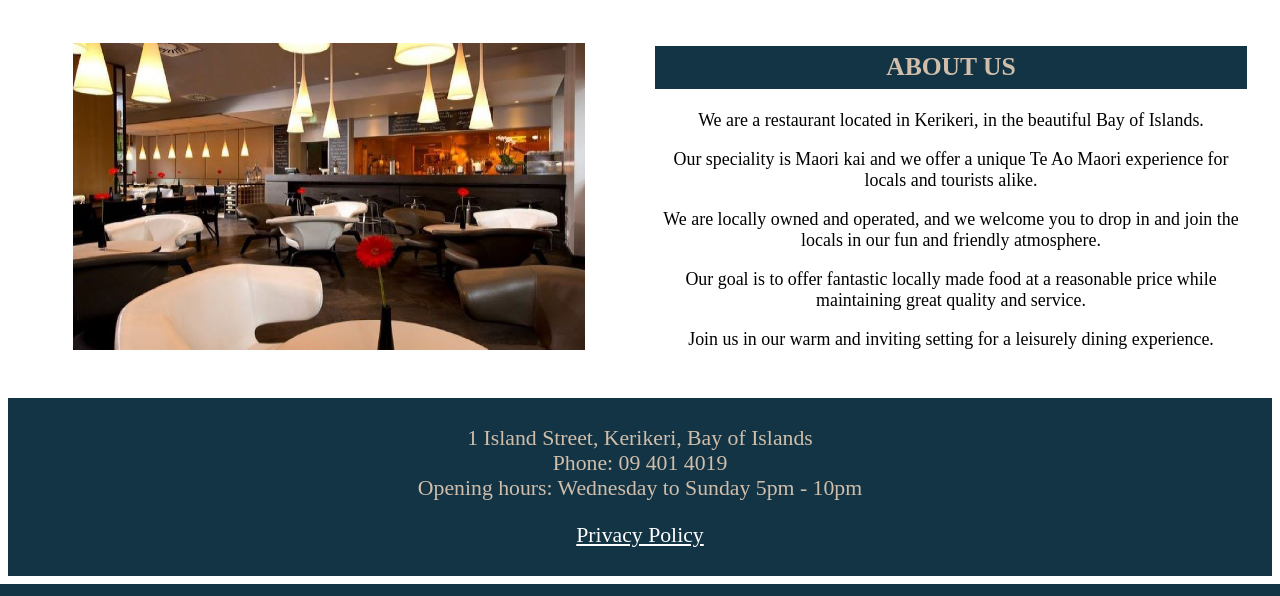
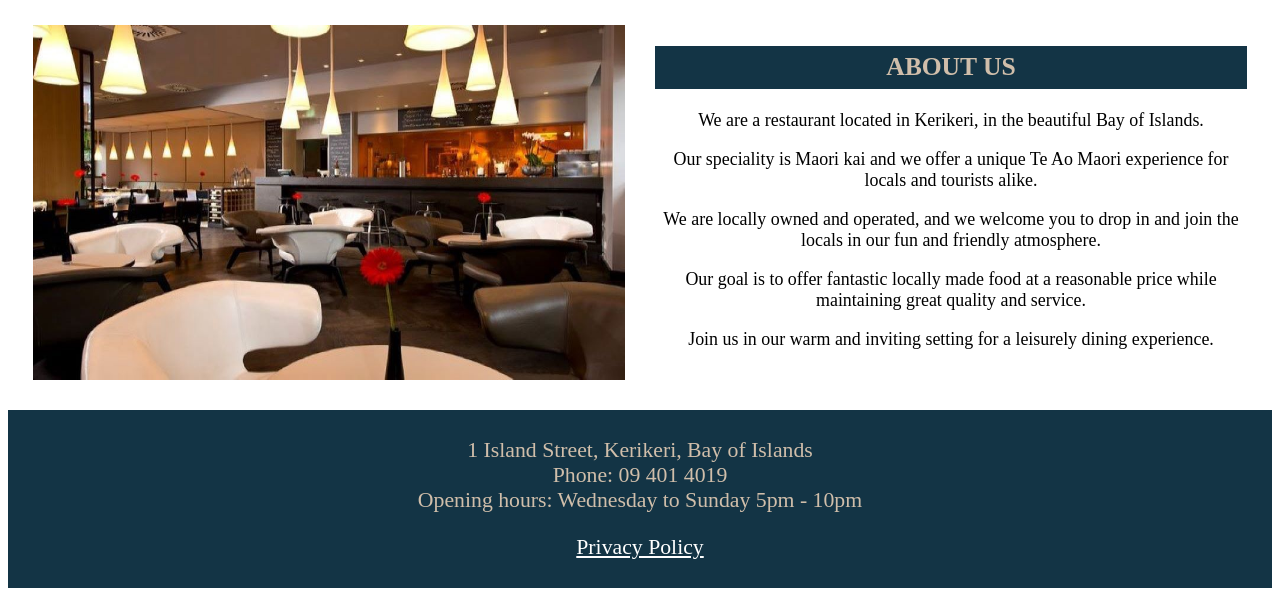
Before and after one commit to ChrisCairns10/ChrisCairns10.github.io, a PHP site: page / in a window 1280 px wide. Shown: the part 217-813 px from the top of the page. Run offline with PHP 8.4, Linux system fonts and the light colour scheme.

Commit message:
Add files via upload

```diff
--- a/CSS/my-css.css
+++ b/CSS/my-css.css
@@ -59,13 +59,6 @@
     background-color: white;
     font-size: 1.4vw;
 }
-
-/* If the screen size is 600px wide or less, reset the font-size of column.header
-@media screen and (max-width: 600px) {
-.column.header {
-    font-size: 6vw;
-    }
-} */
 
 /* If the screen size is 600px wide or less, reset the font-size of column */
 @media screen and (max-width: 600px) {
@@ -138,17 +131,8 @@
     }
 
 
-/*
-img {
-    width: 100%; height: auto;
-    } */
-
-/*
-img {
-    width: 48%; display: inline-block;
-    } */
-
-/*
-.figure{
-    display: inline-block;
-    } */
+/* Set home page image width and height */
+.img {
+    width: 100%;
+    height: 100%;
+    }
--- a/index.html
+++ b/index.html
@@ -31,10 +31,7 @@
       <div class="row">
         <!-- Column 1: 'RESTAURANT IMAGE' -->
         <div class="column">
-          <figure>
-            <img src="Images/Restaurant1.jpg" alt="The Haukai Restaurant open for dining in the evening." style="max-width:100%;height:auto;">
-            <!--<figcaption>The Haukai Restaurant dining area.</figcaption>-->
-          </figure>
+            <img src="Images/Restaurant1.jpg" class=img  alt="The Haukai Restaurant open for dining in the evening.">
         </div>
         <!-- Column 2: 'ABOUT US' -->
         <div class="column">
```
Also changed, not shown: Menu/Menu.html (+5 -5 lines).
